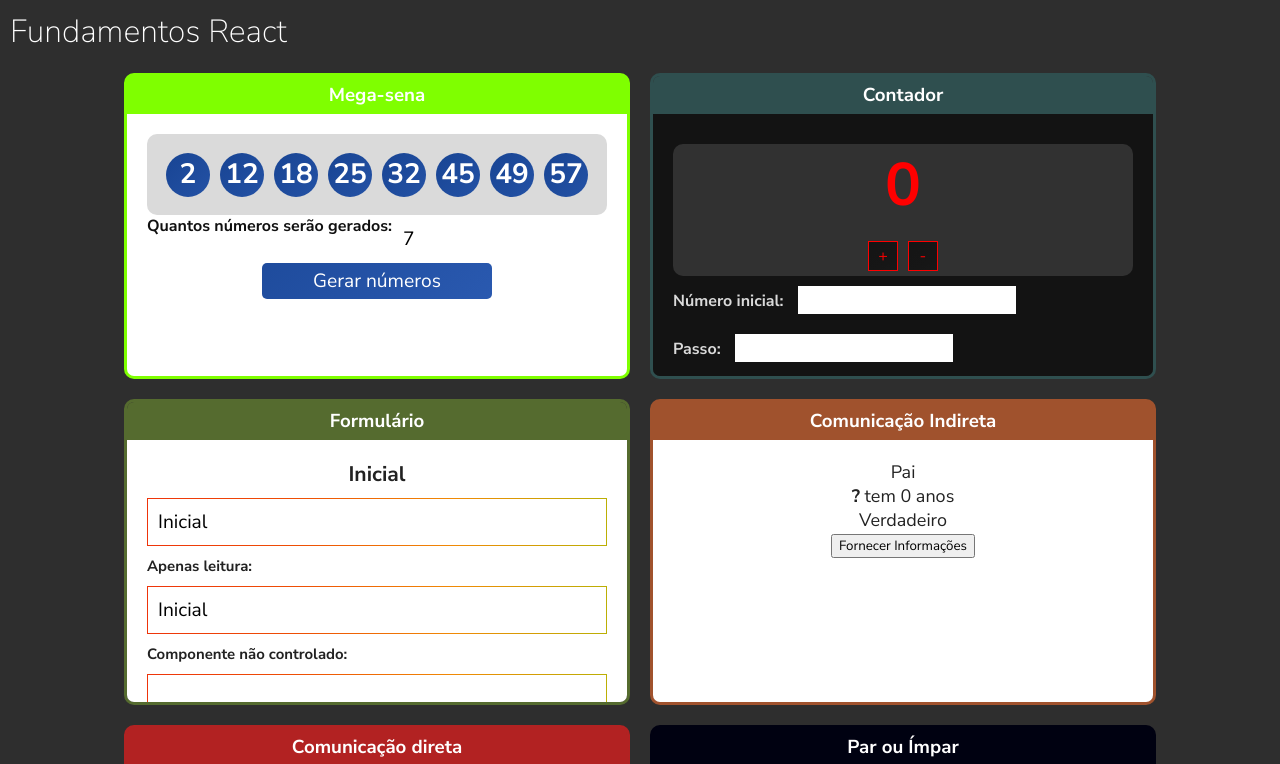
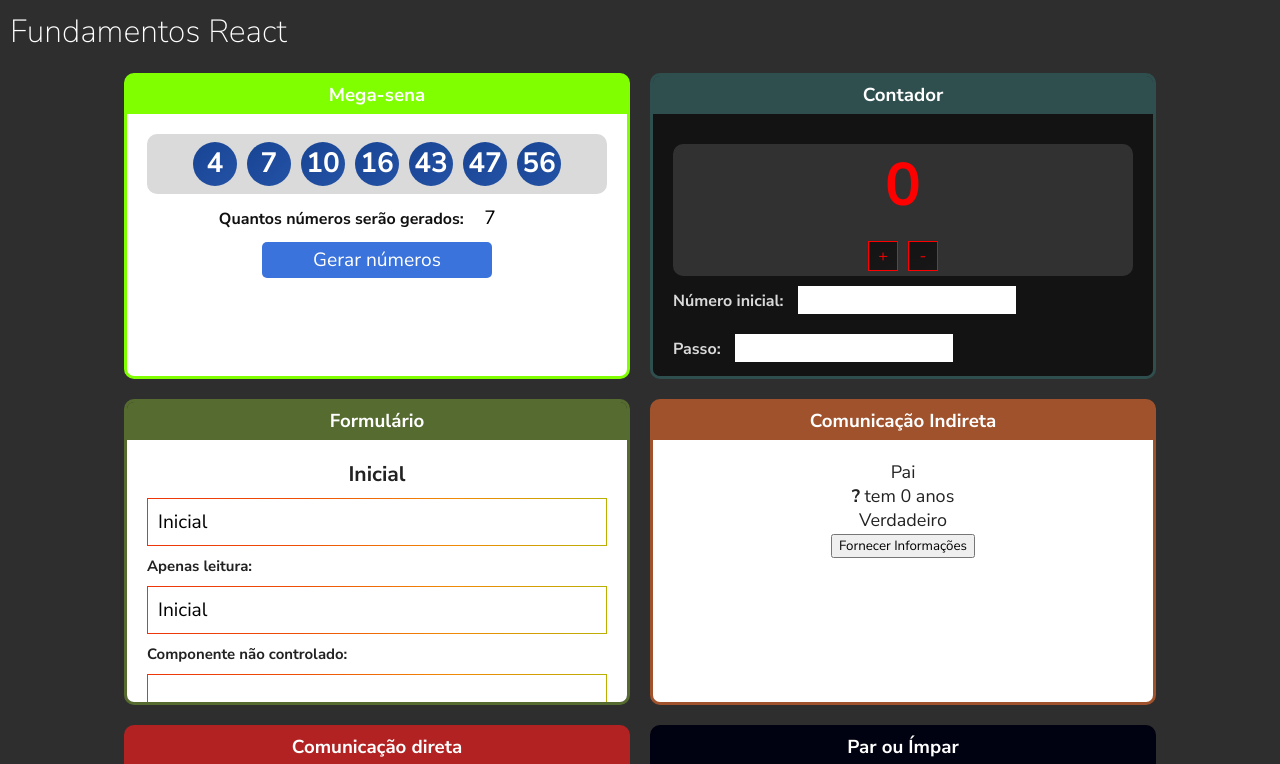
Before and after one commit to IsaacCaldas/Fundamentos-React, a React (Create React App) app: page / in a window 1280 px wide. Shown: the top 764 px of the page. Built offline with nearby package versions, Linux system fonts and the light colour scheme.

Commit message:
Megasena component

```diff
--- a/src/App.jsx
+++ b/src/App.jsx
@@ -26,7 +26,7 @@
           title="Mega-sena"
           color="#7FFF00"
         >
-          <Megasena></Megasena>
+          <Megasena qtNumGen={7}></Megasena>
         </Card>
         <Card
           title="Contador"
--- a/src/components/Megasena/Megasena.css
+++ b/src/components/Megasena/Megasena.css
@@ -45,15 +45,11 @@
   }
 }
 
-.mega-form {
-  display: flex;
-}
-
 .mega-form label {
   color: rgb(16, 16, 16);
   font-weight: bold;
   font-size: 1rem;
-  margin-right: 10px;
+  margin-right: 15px;
 }
 
 .mega-form input {
@@ -68,16 +64,16 @@
   padding: 5px 20px;
 
   background-size: 400% 400%;
-  background-image: linear-gradient(-45deg,
-  #3b73dc, #2d5db5,
-  #1e4b9c, #0e3885);
-  animation: animateGradient 2s ease infinite;
-
+  background-color: #3b73dc;
   border: none;
   border-radius: 5px;
   font-size: 1.2rem;
   text-align: center;
   color: #fff;
 
-  transition: 0.5s ease;
 }
+
+.mega-button button:hover {
+  background-color: #1e4b9c;
+  cursor: pointer;
+}
--- a/src/components/Megasena/Megasena.jsx
+++ b/src/components/Megasena/Megasena.jsx
@@ -1,60 +1,65 @@
 import './Megasena.css';
 
-import React, { Component }from 'react';
-import DisplayMega from './DisplayMega';
-import InputMega from './InputMega';
-import ButtonMega from './ButtonMega';
+import React, { useState }from 'react';
 
-class Megasena extends Component{
+export default props => {
 
-  state = {
-    number: 0
+  function numberGenNotContains(min, max, array){
+
+    const random = parseInt(Math.random() * (max + 1 - min) + min);
+
+    return array.includes(random) ? numberGenNotContains(min, max, array) : random;
   }
 
-  getNumbers = () => {
+  function numberGen(qt) {
 
-  }
-  setNumber = (e) => {
-    this.setState({
-      number: +e.target.value
-    })
+    const numbers = Array(qt)
+      .fill(0)
+      .reduce((nums) => {
+
+        const newNumber = numberGenNotContains(1, 60, nums);
+        return [ ...nums, newNumber];
+
+      }, [])
+      .sort((n1, n2) => n1 - n2);
+
+    return numbers;
   }
 
-  render() {
+  const [qtNumGen, setQtNumGen] = useState(props.qtNumGen || 7);
+
+  const initialNumbers = numberGen(qtNumGen);
+  const [numbers, setNumbers] = useState(initialNumbers);
+
+  console.log(numbers);
+
   return (
 
     <div>
       <div className="megasena">
         <div className="mega-display">
-
-
-            <h1>
-              <div className="number-ball">2</div>
-              <div className="number-ball">12</div>
-              <div className="number-ball">18</div>
-              <div className="number-ball">25</div>
-              <div className="number-ball">32</div>
-              <div className="number-ball">45</div>
-              <div className="number-ball">49</div>
-              <div className="number-ball">57</div>
-            </h1>
-
+          <div className="number-ball">{ numbers[0] }</div>
+          <div className="number-ball">{ numbers[1] }</div>
+          <div className="number-ball">{ numbers[2] }</div>
+          <div className="number-ball">{ numbers[3] }</div>
+          <div className="number-ball">{ numbers[4] }</div>
+          <div className="number-ball">{ numbers[5] }</div>
+          <div className="number-ball">{ numbers[6] }</div>
         </div>
 
         <div className="mega-form">
           <label htmlFor="numberInput">Quantos números serão gerados: </label>
-            <input id="numberInput" type="number" value={7}  onChange={e => this.state.setNumber} />
+          <input id="numberInput" min="7" max="7" type="number" value={qtNumGen} onChange={e => setQtNumGen(+e.target.value)} />
         </div>
 
         <div className="mega-button">
-            <button onClick={1}>Gerar números</button>
+          <button onClick={ _ => setNumbers(numberGen(qtNumGen)) }>
+            Gerar números
+          </button>
         </div>
       </div>
     </div>
 
   );
-  }
 
 }
-
-export default Megasena;
```
Also changed, not shown: src/components/Megasena/ButtonMega.jsx (deleted), src/components/Megasena/DisplayMega.jsx (deleted), src/components/Megasena/InputMega.jsx (deleted). Lines whose indentation alone changed are shown as unchanged.
